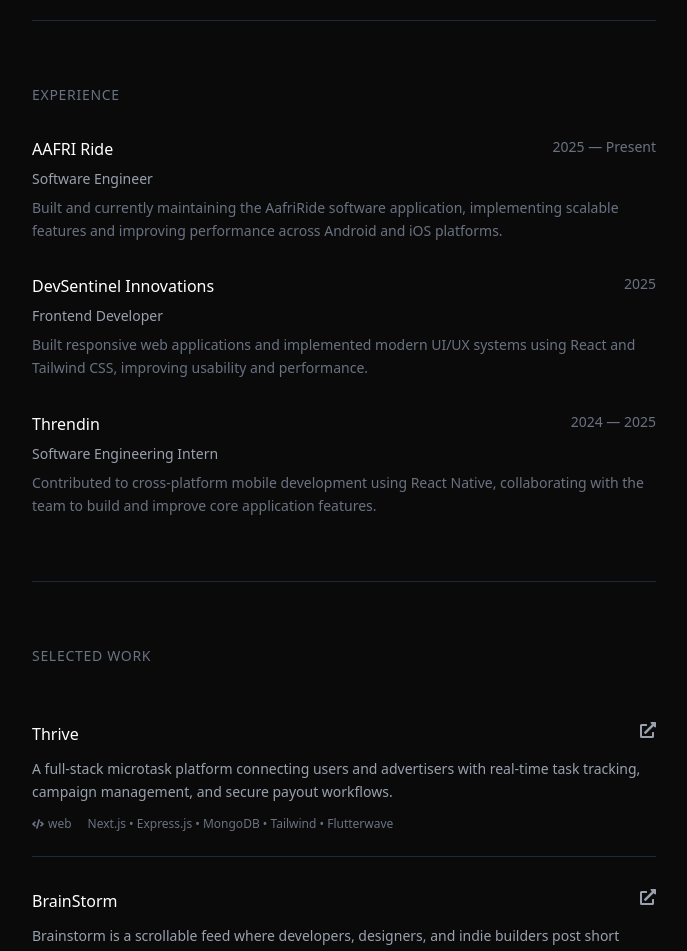
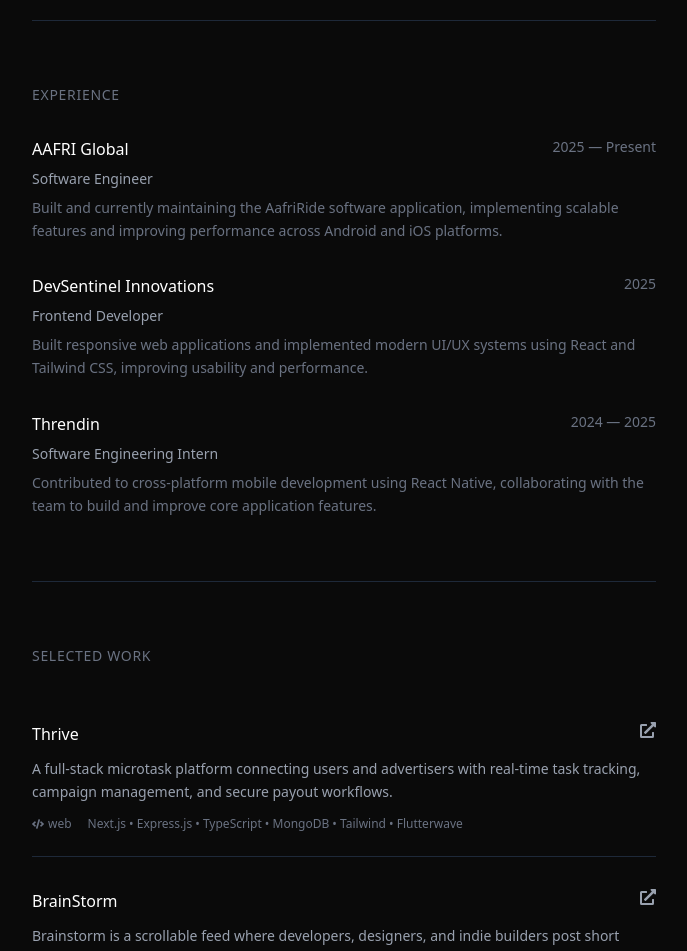
Before and after one commit to ChidiebereMichael18/Portfolio-V2, a React (Vite) app: page / in a window 1280 px wide. Shown: the part 520-1471 px from the top of the page, without its empty margins (296-983 px from the left). Built offline with nearby package versions, Linux system fonts and the light colour scheme; a web font is replaced by a local one.

Commit message:
updated project

```diff
--- a/src/components/Projects.jsx
+++ b/src/components/Projects.jsx
@@ -64,7 +64,7 @@ const Projects = () => {
     title: "Thrive",
     description:
       "A full-stack microtask platform connecting users and advertisers with real-time task tracking, campaign management, and secure payout workflows.",
-    tech: "Next.js • Express.js • MongoDB • Tailwind • Flutterwave",
+    tech: "Next.js • Express.js • TypeScript • MongoDB • Tailwind • Flutterwave",
     live: "https://thrive-sooty.vercel.app",
     category: "web",
   },
--- a/src/pages/Home.jsx
+++ b/src/pages/Home.jsx
@@ -84,7 +84,7 @@ function Home() {
                     target="_blank"
                     rel="noopener noreferrer"
                   >
-                    AAFRI Ride
+                    AAFRI Global
                   </a>
                 </h3>
                 <span className="text-gray-500 text-sm">2025 — Present</span>
```
